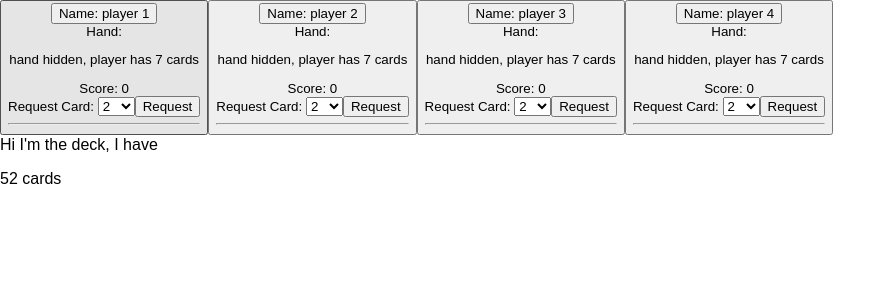
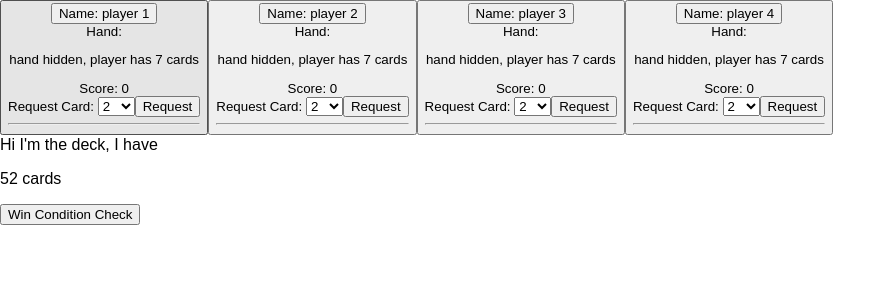
Before and after one commit to card-game-generator/suits-capstone-fsa, a React (Create React App) app: page / in a window 1280 px wide. Shown: the top 300 px of the page, without its empty margins (0-896 px from the left). Built offline with nearby package versions, Linux system fonts and the light colour scheme.

Commit message:
feat: handling win condition on board

```diff
--- a/src/components/Board/Board.js
+++ b/src/components/Board/Board.js
@@ -32,12 +32,26 @@ export default class Board extends Component {
           //   sourceAction: 'addCard',
           // },
         },
+        {
+          target: 'player',
+          targetAction: 'incrementScore',
+          source: 'null',
+          sourceAction: 'null',
+          // if there's a nested phase:
+          // dependentPhase: {
+          //   target: 'player',
+          //   targetAction: 'giveCard',
+          //   source: 'player',
+          //   sourceAction: 'addCard',
+          // },
+        },
       ],
       currentPhaseIdx: 0,
       whatToCheck: 'Player with highest score',
-      whenToCheck: 'End of each turn'
+      whenToCheck: 'End of each phase',
     };
     this.handleClick = this.handleClick.bind(this);
+    this.handleWinCondition = this.handleWinCondition.bind(this);
   }
 
   //Handles deck click
@@ -48,8 +62,39 @@ export default class Board extends Component {
     validator(phase1, this.state.players[this.state.currentPlayerIdx], target, reqCard);
   }
 
+  //handles moving the 'what to check' into the appropriate 'when to check' for win conditions
+  handleWinCondition(event) {
+    if (this.state.whenToCheck === 'End of each turn') {
+      this.setState({
+        turn: [...this.state.turn, { whatToCheck: this.state.whatToCheck }],
+      });
+    }
+
+    if (this.state.whenToCheck === 'End of each phase') {
+      this.state.turn.map(phase => {
+        this.setState(prevState => ({
+          turn: [...prevState.turn, { whatToCheck: this.state.whatToCheck }],
+        }));
+      });
+      // this.state.turn.map(phase => {
+      //   console.log(phase);
+      //   this.setState({
+      //     turn: [{ ...phase, whatToCheck: this.state.whatToCheck }],
+      //   });
+      // });
+    }
+
+    if (this.state.whenToCheck === 'When deck is empty') {
+      if (this.state.deck === 0) {
+        console.log('idk what to do here');
+      }
+    }
+  }
+
   render() {
     const deck = this.state.deck;
+    console.log('STATE', this.state);
+
     return (
       //Use BoardContext Provider to pass state to children
       <BoardContext.Provider value={{ state: this.state }}>
@@ -73,6 +118,9 @@ export default class Board extends Component {
           >
             <DeckComp deck={this.state.deck} />
           </div>
+          <button type="button" onClick={this.handleWinCondition}>
+            Win Condition Check
+          </button>
         </div>
       </BoardContext.Provider>
     );
--- a/src/components/CreateGame/PhaseForm/WinConditions.js
+++ b/src/components/CreateGame/PhaseForm/WinConditions.js
@@ -48,7 +48,7 @@ export default class WinConditions extends Component {
             <select name="whenToCheck" onChange={this.handleToggle}>
               <option>End of each turn</option>
               <option>End of each phase</option>
-              <option>When Deck is empty</option>
+              <option>When deck is empty</option>
             </select>
           </label>
 
```
Also changed, not shown: src/App.js (+4 -4 lines).
